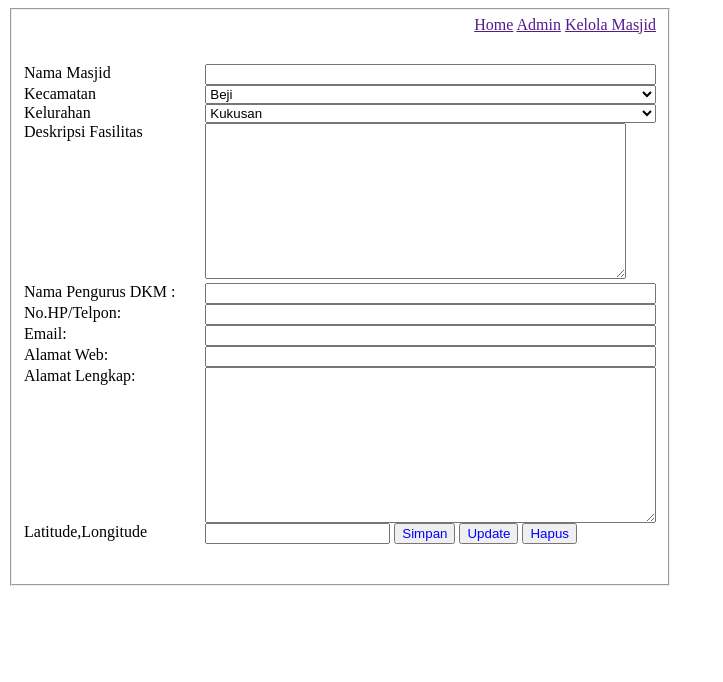
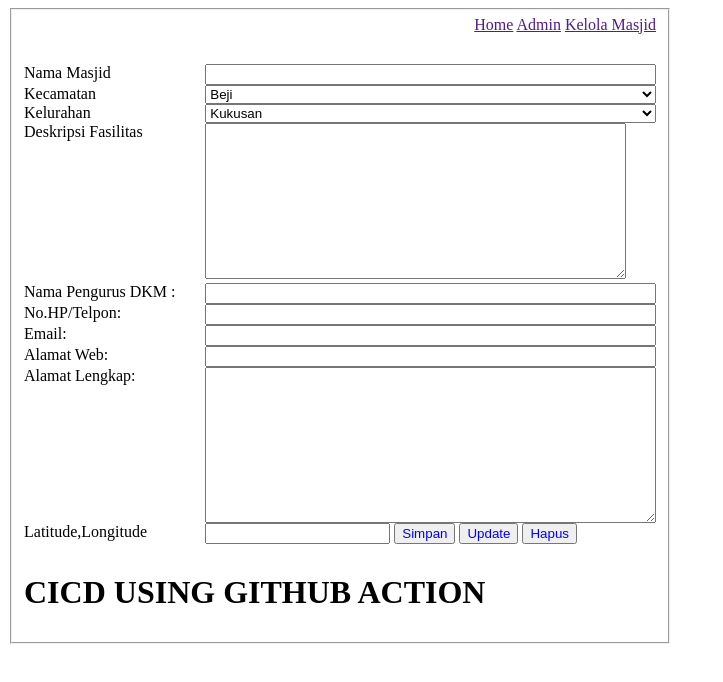
Before and after one commit to ryanraditya/simple-web, a plain HTML site: page index.html in a window 1280 px wide. Shown: the whole page, without its empty margins (0-723 px from the left). Drawn offline with Linux system fonts and the light colour scheme.

Commit message:
NAMBAH H1 AJAHH

```diff
--- a/index.html
+++ b/index.html
@@ -54,6 +54,8 @@
                 <input type="reset" value="Hapus" />
             </div>
         </div>
+
+        <h1>CICD USING GITHUB ACTION</h1>
     </body>
 </fieldset>
 
```
